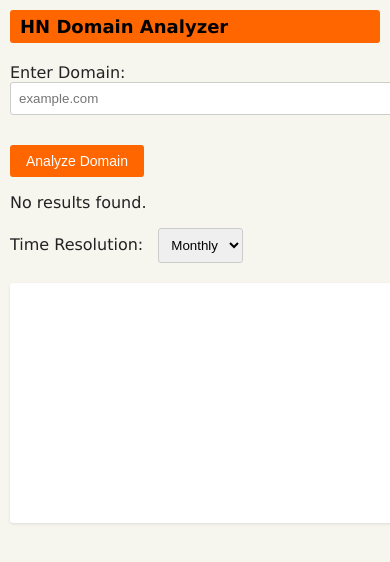
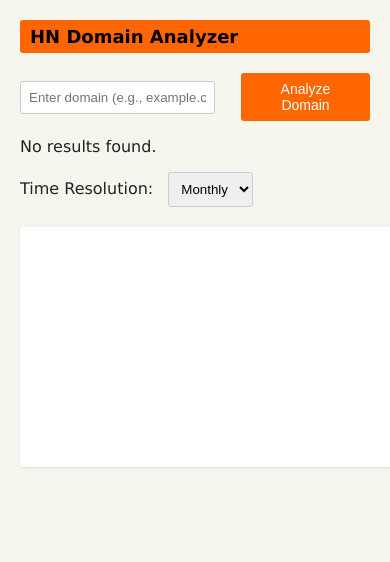
Before and after one commit to kugurerdem/hn-domain-stats, a plain HTML site: page index.html in a window 390 px wide. Shown: the top 562 px of the page. Drawn offline with nearby package versions, Linux system fonts and the light colour scheme.

Commit message:
refactor: the styling a bit

```diff
--- a/app.js
+++ b/app.js
@@ -15,8 +15,10 @@
     // Components
     App = () => `
         ${Header()}
+        <div class="form-container">
         ${DomainInput()}
         ${AnalyzeButton()}
+        </div>
         ${ResultList()}
         ${ResolutionSelector()}
         <canvas id="chart" width="400" height="200"></canvas>
@@ -30,14 +32,11 @@
 
     DomainInput = () => {
         return `
-            <div class="input-group">
-                <label for="domain">Enter Domain:</label>
-                <input
-                    type="text" id="domain"
-                    placeholder="example.com"
-                    oninput="onDomainInputChange(event)"
-                />
-            </div>
+            <input
+                type="text" id="domain"
+                placeholder="Enter domain (e.g., example.com)"
+                oninput="onDomainInputChange(event)"
+            />
         `
     },
 
--- a/style.css
+++ b/style.css
@@ -23,12 +23,16 @@
     color: #000;
 }
 
-/* Input and controls */
-.input-group {
-    margin-bottom: 20px;
+.form-container {
+    display: flex;
+    justify-content: start;
+    gap: 1em;
+    align-items: center;
+    flex-direction: row;
 }
 
 input[type="text"] {
+    box-sizing: border-box;
     padding: 8px;
     width: 300px;
     border: 1px solid #ccc;
@@ -40,6 +44,7 @@
     background-color: #ff6600;
     color: white;
     border: none;
+    width: 200px;
     padding: 8px 16px;
     border-radius: 3px;
     cursor: pointer;
@@ -104,15 +109,3 @@
     box-shadow: 0 1px 3px rgba(0,0,0,0.1);
     margin-top: 20px;
 }
-
-/* Responsive adjustments */
-@media (max-width: 768px) {
-    body {
-        padding: 10px;
-    }
-
-    input[type="text"] {
-        width: 100%;
-        margin-bottom: 10px;
-    }
-}
```
